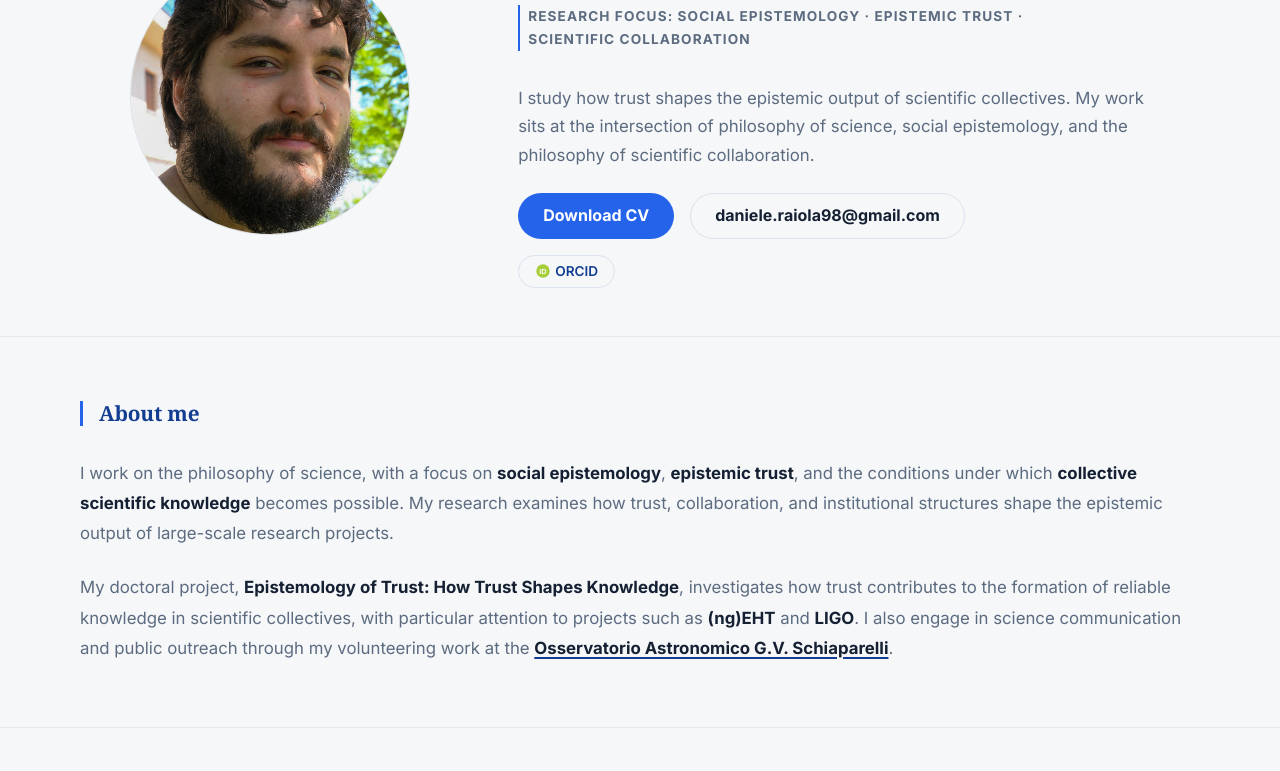
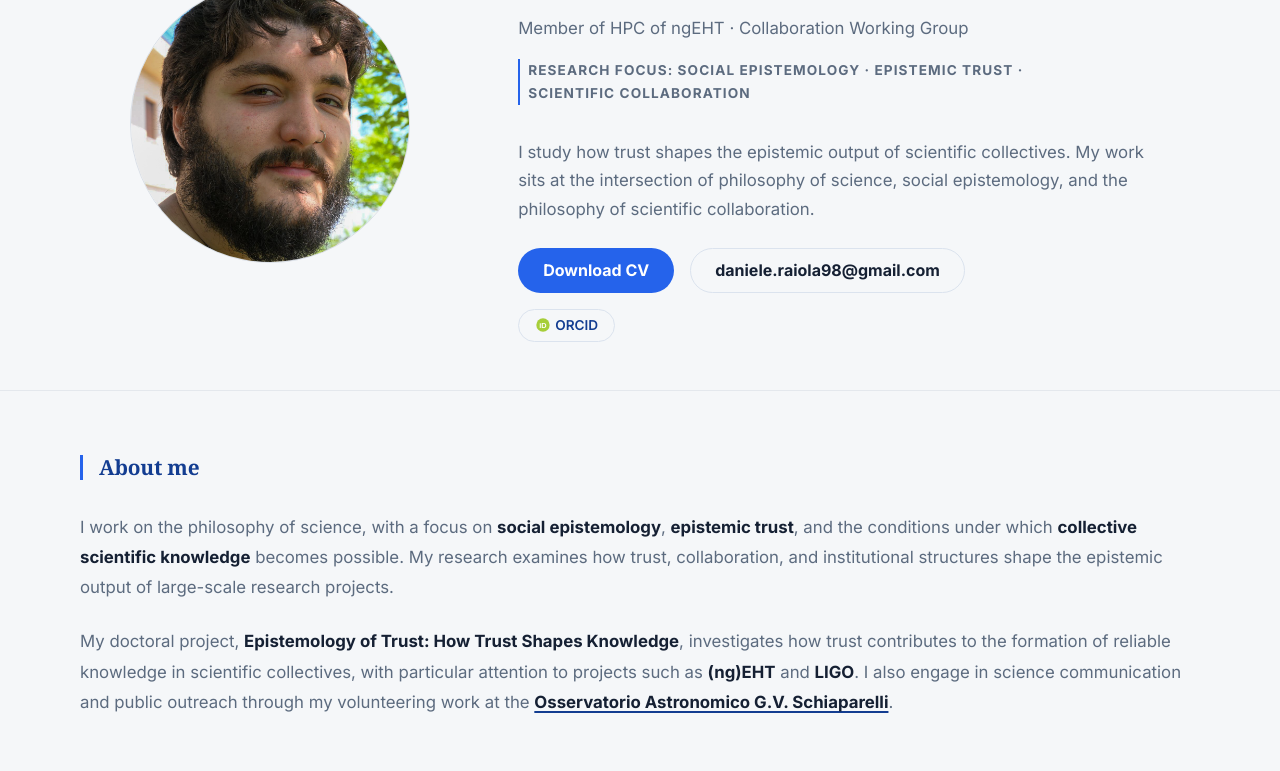
Before and after one commit to daniele-raiola/Portfolio, a plain HTML site: page index.html in a window 1280 px wide. Shown: the part 247-1018 px from the top of the page. Drawn offline with Linux system fonts and the light colour scheme.

Commit message:
feat(ui): add membership information to hero section and update description

```diff
--- a/index.html
+++ b/index.html
@@ -141,8 +141,9 @@
           <div class="hero-text">
             <h1>Daniele Raiola</h1>
             <p class="hero-role">PhD Candidate in Philosophy · Ca&#39; Foscari University of Venice</p>
+            <p class="hero-membership"><a href="https://www.ngeht.org/hpc" target="_blank" rel="noopener noreferrer">Member of HPC of ngEHT · Collaboration Working Group</a></p>
             <p class="hero-focus">Research focus: social epistemology · epistemic trust · scientific collaboration</p>
-            <p>I study how trust shapes the epistemic output of scientific collectives. My work sits at the intersection of philosophy of science, social epistemology, and the philosophy of scientific collaboration.</p>
+            <p class="hero-description">I study how trust shapes the epistemic output of scientific collectives. My work sits at the intersection of philosophy of science, social epistemology, and the philosophy of scientific collaboration.</p>
             <div class="btn-row">
               <a class="btn btn-primary" href="raiola-cv.pdf" download>Download CV</a>
               <a class="btn btn-secondary" href="mailto:daniele.raiola98@gmail.com">daniele.raiola98@gmail.com</a>
@@ -377,8 +378,9 @@
           '.nav-links a:nth-child(6)': 'CV',
           '.nav-links a:nth-child(7)': 'Contatti',
           '.hero-role': 'Dottorando in Filosofia · Università Ca\' Foscari di Venezia',
+          '.hero-membership': '<a href="https://www.ngeht.org/hpc" target="_blank" rel="noopener noreferrer">Membro dell\'HPC di ngEHT · Collaboration Working Group</a>',
           '.hero-focus': 'Ricerca: epistemologia sociale · fiducia epistemica · collaborazione scientifica',
-          '.hero-text > p:not(.hero-role):not(.hero-focus)': 'Studio il modo in cui la fiducia contribuisce a determinare gli esiti epistemici dei collettivi scientifici. La mia ricerca si colloca all\'intersezione tra filosofia della scienza, epistemologia sociale e filosofia della collaborazione scientifica.',
+          '.hero-description': 'Studio il modo in cui la fiducia contribuisce a determinare gli esiti epistemici dei collettivi scientifici. La mia ricerca si colloca all\'intersezione tra filosofia della scienza, epistemologia sociale e filosofia della collaborazione scientifica.',
           '.hero .btn-primary': 'Scarica il CV',
           '.hero-card img': 'Foto di Daniele Raiola',
           '#about h2': 'Chi sono',
```
